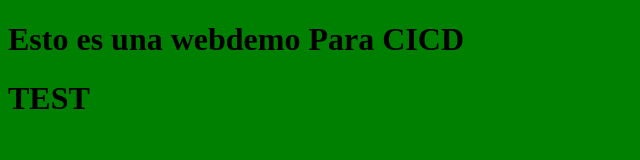
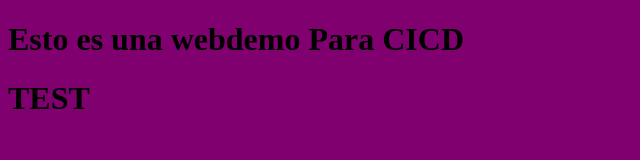
Before and after one commit to joaquingraziano/aplicacion-webdemo, a plain HTML site: page index.html in a window 1280 px wide. Shown: the whole page, without its empty margins (0-640 px from the left). Drawn offline with Linux system fonts and the light colour scheme.

Commit message:
actualizo version de imagen y app

```diff
--- a/index.html
+++ b/index.html
@@ -6,7 +6,7 @@
     <meta name="viewport" content="width=device-width, initial-scale=1.0">
     <title>Test</title>
 </head>
-<body style="background-color: green;">
+<body style="background-color: rgb(128, 0, 111);">
     <h1>Esto es una webdemo Para CICD</h1>
     <h1>TEST</h1>
 </body>
```
Also changed, not shown: 1 other file.
